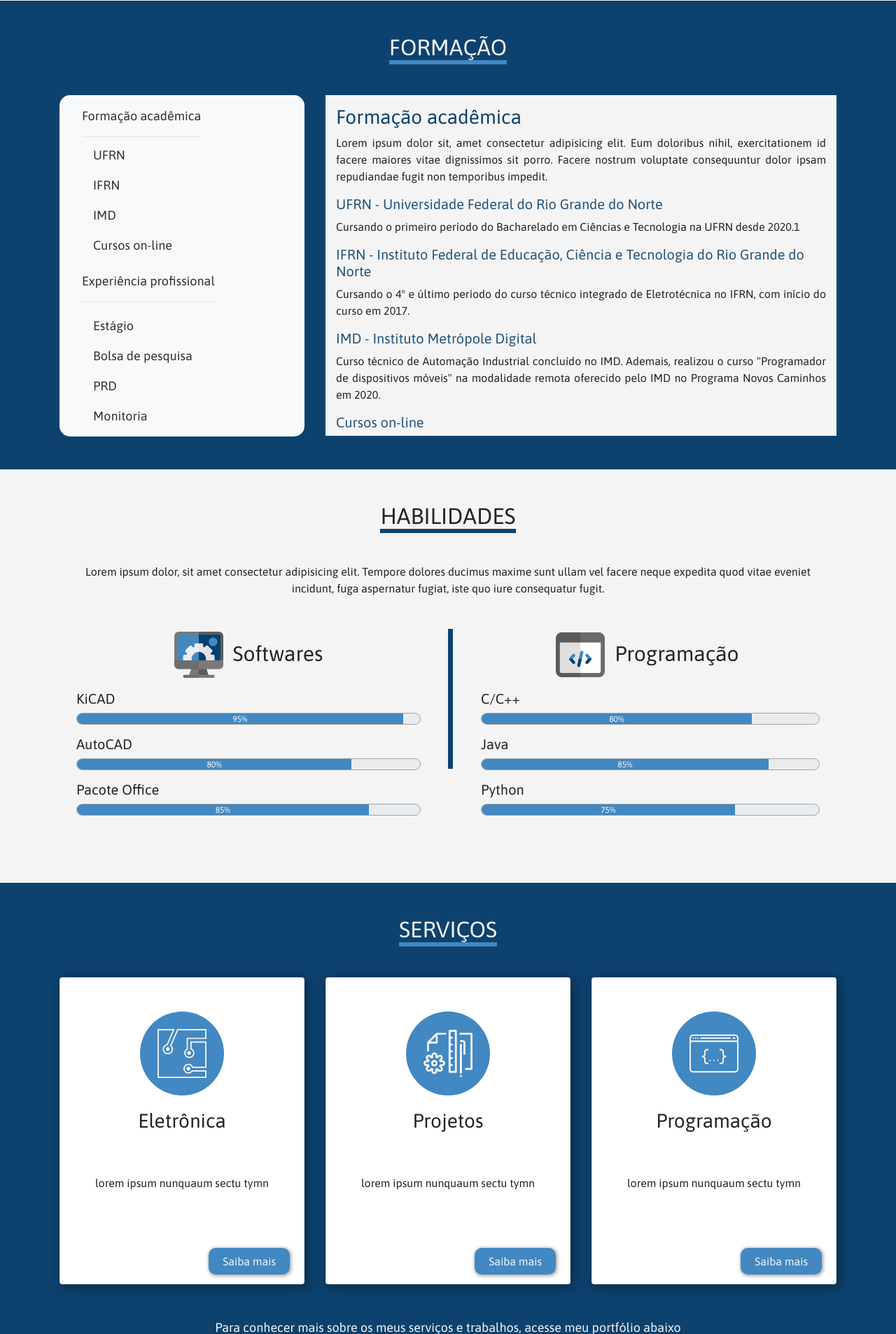
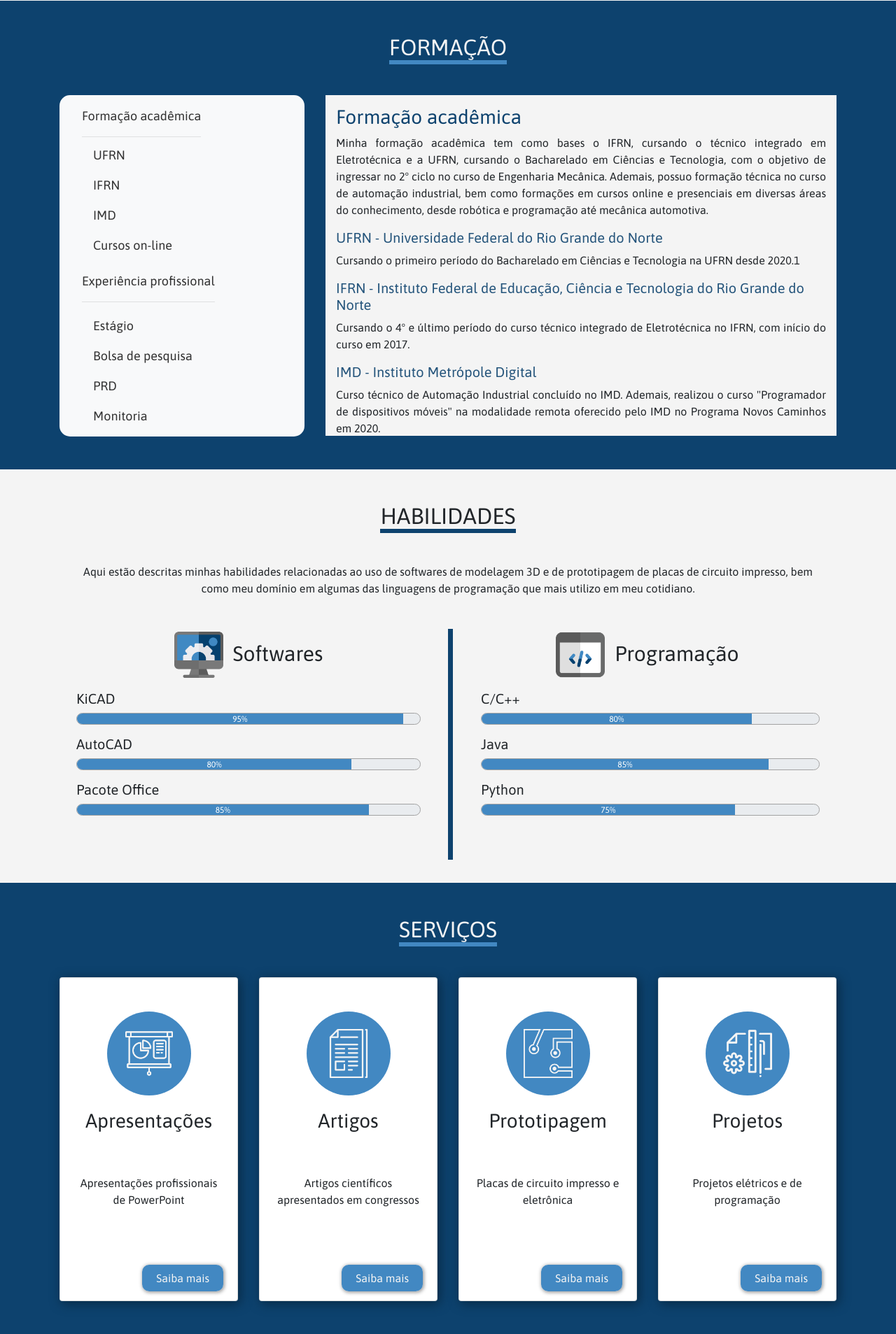
Before and after one commit to alanldm/Portfolio_Alan_Lima, a Django app: page / in a window 1280 px wide. Shown: the part 2215-4122 px from the top of the page at 70% size. Run offline with Django 3.2, Linux system fonts and the light colour scheme; some libraries are stand-ins or nearby versions.

Commit message:
#3: index quase pronto

```diff
--- a/core/static/css/style1.css
+++ b/core/static/css/style1.css
@@ -79,7 +79,7 @@
 
 .habilidades .line-text-blue div {
     position: absolute;
-    height: 200px;
+    height: 330px;
     width: 7px;
     left: 50%;
     margin-top: 180px;
@@ -187,6 +187,21 @@
     padding-left: 3px;
     display: inline-block;
     vertical-align: top;
+}
+
+.modal-footer a {
+    background-color: #4288C2;
+    color: #F4F4F4;
+    text-decoration: none;
+    padding: 7px 12px;
+    border-radius: 10px;
+    box-shadow: 1px 1px 5px 1px #a2a2a2;
+    transition: 0.4s;
+}
+
+.modal-footer a:hover {
+    background-color: #0D426E;
+    transition: 0.4s;
 }
 
 section .bg-port {
--- a/core/templates/core/index.html
+++ b/core/templates/core/index.html
@@ -177,7 +177,8 @@
                 <div class="col-sm-6 col-md-8">
                     <div data-spy="scroll" data-target="#navbarVertical" data-offset="0" class="scrollspySite mb-5">
                         <h3 id="item1">Formação acadêmica</h3>
-                        <p>Lorem ipsum dolor sit, amet consectetur adipisicing elit. Eum doloribus nihil, exercitationem id facere maiores vitae dignissimos sit porro. Facere nostrum voluptate consequuntur dolor ipsam repudiandae fugit non temporibus impedit.</p>
+                        <p>Minha formação acadêmica tem como bases o IFRN, cursando o técnico integrado em Eletrotécnica e a UFRN, cursando o Bacharelado em Ciências e Tecnologia, com o objetivo de ingressar no 2° ciclo no curso de Engenharia Mecânica. Ademais,
+                            possuo formação técnica no curso de automação industrial, bem como formações em cursos online e presenciais em diversas áreas do conhecimento, desde robótica e programação até mecânica automotiva. </p>
                         <h5 id="item1-1">UFRN - Universidade Federal do Rio Grande do Norte</h5>
                         <p>Cursando o primeiro período do Bacharelado em Ciências e Tecnologia na UFRN desde 2020.1</p>
                         <h5 id="item1-2">IFRN - Instituto Federal de Educação, Ciência e Tecnologia do Rio Grande do Norte</h5>
@@ -186,11 +187,13 @@
                         <p>Curso técnico de Automação Industrial concluído no IMD. Ademais, realizou o curso "Programador de dispositivos móveis" na modalidade remota oferecido pelo IMD no Programa Novos Caminhos em 2020.</p>
                         <h5 id="item1-4">Cursos on-line</h5>
                         <p>Possui formação variada em diversos cursos on-line oferecidos pela LEIAUT, Fundação Bradesco e SENAI. As formações complementares contemplam as áreas de Programação com Arduino, Inovação e Empreendedorismo, Princípios básico de
-                            mecânica automotiva e Excel</p>
+                            mecânica automotiva e Excel.</p>
                         <h3 id="item2">Experiência profissional</h3>
-                        <p>Lorem ipsum dolor sit, amet consectetur adipisicing elit. Eum doloribus nihil, exercitationem id facere maiores vitae dignissimos sit porro. Facere nostrum voluptate consequuntur dolor ipsam repudiandae fugit non temporibus impedit.</p>
+                        <p>No ramo profissional, tenho experiência como estagiário de Eletrotécnica na empresa RN proteção e sistemas eletrônicos, atuando na manutenção de centrais de alarme monitoradas, centrais de incêndio e de choque, bem como troca de
+                            câmeras e sensores. Ademais, atuo no projeto de extensão Potiguar Rocket Design, desenvolvendo a prototipagem de foguetes. Também possuo experiência como monitor e na apresentação de artigos acadêmicos.</p>
                         <h5 id="item2-1">Estágio RN-Proteção e Sistemas Eletrônicos</h5>
-                        <p>Lorem ipsum dolor sit, amet consectetur adipisicing elit. Eum doloribus nihil, exercitationem id facere maiores vitae dignissimos sit porro. Facere nostrum voluptate consequuntur dolor ipsam repudiandae fugit non temporibus impedit.</p>
+                        <p>Desde Agosto de 2020, atuo como estagiário de eletrotécnica na empresa RN Proteção e Sistemas Eletrônicos, auxiliando na manutenção de centrais de alarme monitoradas, centrais de incêndio e de choque, bem como na troca, programação
+                            e manutenção de câmeras, sensores e portões.</p>
                         <h5 id="item2-2">Bolsa de pesquisa</h5>
                         <p>Lorem ipsum dolor sit, amet consectetur adipisicing elit. Eum doloribus nihil, exercitationem id facere maiores vitae dignissimos sit porro. Facere nostrum voluptate consequuntur dolor ipsam repudiandae fugit non temporibus impedit.</p>
                         <h5 id="item2-3">PRD - Potiguar Rocket Design</h5>
@@ -212,7 +215,7 @@
                 <h2 class="display-5 d-inline h1-geral border-bottom">HABILIDADES</h2>
             </div>
             <div class="col-12 text-center my-5">
-                <p class="text-center">Lorem ipsum dolor, sit amet consectetur adipisicing elit. Tempore dolores ducimus maxime sunt ullam vel facere neque expedita quod vitae eveniet incidunt, fuga aspernatur fugiat, iste quo iure consequatur fugit.</p>
+                <p class="text-center">Aqui estão descritas minhas habilidades relacionadas ao uso de softwares de modelagem 3D e de prototipagem de placas de circuito impresso, bem como meu domínio em algumas das linguagens de programação que mais utilizo em meu cotidiano.</p>
             </div>
             <div class="row mb-5">
                 <div class="col-md-6">
@@ -268,45 +271,59 @@
                 <h2 class="display-5 d-inline h1-geral border-bottom-1" style="color: #f4f4f4;">SERVIÇOS</h2>
             </div>
             <div class="row justify-content-sm-center">
-                <div class="col-md-4">
+                <div class="col-xl-3 col-md-6">
                     <div class="card mb-5">
                         <div class="circle-card mx-auto mt-5" style="background-color: #4288C2;">
-                            <img src="{% static 'img/PCB.png' %}" alt="">
+                            <img src="{% static 'img/apresentacao.png' %}" alt="">
                         </div>
                         <div class="card-body">
-                            <h3 class="card-title text-center">Eletrônica</h3>
-                            <p class="card-text pt-5 text-center">lorem ipsum nunquaum sectu tymn</p>
+                            <h3 class="card-title text-center">Apresentações</h3>
+                            <p class="card-text pt-5 text-center">Apresentações profissionais de PowerPoint</p>
                         </div>
                         <div class="card-body mt-5 text-right">
                             <a href="#" class="card-link" data-toggle="modal" data-target="#siteModal1">Saiba mais</a>
                         </div>
                     </div>
                 </div>
-                <div class="col-md-4">
+                <div class="col-xl-3 col-md-6">
+                    <div class="card mb-5">
+                        <div class="circle-card mx-auto mt-5" style="background-color: #4288C2;">
+                            <img src="{% static 'img/artigo.png' %}" alt="">
+                        </div>
+                        <div class="card-body">
+                            <h3 class="card-title text-center">Artigos</h3>
+                            <p class="card-text pt-5 text-center">Artigos científicos apresentados em congressos</p>
+                        </div>
+                        <div class="card-body mt-5 text-right">
+                            <a href="#" class="card-link" data-toggle="modal" data-target="#siteModal2">Saiba mais</a>
+                        </div>
+                    </div>
+                </div>
+                <div class="col-xl-3 col-md-6">
+                    <div class="card mb-5">
+                        <div class="circle-card mx-auto mt-5" style="background-color: #4288C2;">
+                            <img src="{% static 'img/PCB.png' %}" alt="">
+                        </div>
+                        <div class="card-body">
+                            <h3 class="card-title text-center">Prototipagem</h3>
+                            <p class="card-text pt-5 text-center">Placas de circuito impresso e eletrônica</p>
+                        </div>
+                        <div class="card-body mt-5 text-right">
+                            <a href="#" class="card-link" data-toggle="modal" data-target="#siteModal3">Saiba mais</a>
+                        </div>
+                    </div>
+                </div>
+                <div class="col-xl-3 col-md-6">
                     <div class="card mb-5">
                         <div class="circle-card mx-auto mt-5" style="background-color: #4288C2;">
                             <img src="{% static 'img/projeto.png' %}" alt="">
                         </div>
                         <div class="card-body">
                             <h3 class="card-title text-center">Projetos</h3>
-                            <p class="card-text pt-5 text-center">lorem ipsum nunquaum sectu tymn</p>
+                            <p class="card-text pt-5 text-center">Projetos elétricos e de programação</p>
                         </div>
                         <div class="card-body mt-5 text-right">
-                            <a href="#" class="card-link" data-toggle="modal" data-target="#siteModal2">Saiba mais</a>
-                        </div>
-                    </div>
-                </div>
-                <div class="col-md-4">
-                    <div class="card mb-5">
-                        <div class="circle-card mx-auto mt-5" style="background-color: #4288C2;">
-                            <img src="{% static 'img/programacao.png' %}" alt="">
-                        </div>
-                        <div class="card-body">
-                            <h3 class="card-title text-center">Programação</h3>
-                            <p class="card-text pt-5 text-center">lorem ipsum nunquaum sectu tymn</p>
-                        </div>
-                        <div class="card-body mt-5 text-right">
-                            <a href="#" class="card-link" data-toggle="modal" data-target="#siteModal3">Saiba mais</a>
+                            <a href="#" class="card-link" data-toggle="modal" data-target="#siteModal4">Saiba mais</a>
                         </div>
                     </div>
                 </div>
@@ -413,20 +430,19 @@
         <div class="modal-dialog modal-lg" role="document">
             <div class="modal-content">
                 <div class="modal-header">
-                    <h5 class="modal-title text-center">Eletrônica</h5>
+                    <h5 class="modal-title text-center">Apresentações</h5>
                     <button type="button" class="close" data-dismiss="modal">
                         <span>&times;</span>
                     </button>
                 </div>
                 <div class="modal-body">
-                    <p>Lorem ipsum dolor sit amet, consectetur adipiscing elit. Integer nec pharetra orci. In in malesuada lacus, eleifend bibendum ligula. Fusce lectus erat, dignissim ac diam ac, sagittis aliquet tellus. Nulla facilisi. Aliquam placerat
-                        mauris id urna faucibus varius. Vestibulum ac ex vel nunc viverra tempus. In hac habitasse platea dictumst. Etiam dictum metus et enim elementum ultrices et a arcu. Nullam vulputate neque ut metus eleifend, eu accumsan lorem gravida.
-                        Lorem ipsum dolor sit amet, consectetur adipiscing elit. Aliquam lobortis ex ac diam imperdiet tincidunt. Ut gravida lorem ac quam sagittis accumsan. Etiam non laoreet orci, a gravida purus. Suspendisse maximus lorem nec erat aliquet
-                        condimentum.
+                    <p>Nesta seção serão mostradas algumas das minhas apresentações em PowerPoint realizadas até o presente momento. Essas apresentações foram utilizadas, principalmente, para a amostra de trabalhos puramente acadêmicos, para o uso em competições
+                        e para a demonstração de projetos pessoais.
+
                     </p>
                 </div>
                 <div class="modal-footer">
-                    <button type="button" class="btn btn-primary" data-dismiss="modal" style="color: #f4f4f4;">Vestibulum</button>
+                    <a href="{% url 'portfolio_posts:index' %}">Acessar portfólio</a>
                 </div>
             </div>
         </div>
@@ -437,44 +453,63 @@
         <div class="modal-dialog modal-lg" role="document">
             <div class="modal-content">
                 <div class="modal-header">
+                    <h5 class="modal-title text-center">Artigos</h5>
+                    <button type="button" class="close" data-dismiss="modal">
+                        <span>&times;</span>
+                    </button>
+                </div>
+                <div class="modal-body">
+                    <p>Nesta seção serão apresentados os meus artigos desenvolvidos durante a minha vida acadêmica, seja como projeto de pesquisa ou extensão, seja por trabalho autônomo. Vale salientar ainda que a principal ferramenta utilizada para a produção
+                        desses artigos foi o Pacote Office, mais especificamente as ferramentas Excel e Word.
+                    </p>
+                </div>
+                <div class="modal-footer">
+                    <a href="{% url 'portfolio_posts:index' %}">Acessar portfólio</a>
+                </div>
+            </div>
+        </div>
+    </div>
+
+    <!--Modal 3-->
+    <div class="modal fade" id="siteModal3" tabindex="-1" role="dialog">
+        <div class="modal-dialog modal-lg" role="document">
+            <div class="modal-content">
+                <div class="modal-header">
+                    <h5 class="modal-title text-center">Prototipagem</h5>
+                    <button type="button" class="close" data-dismiss="modal">
+                        <span>&times;</span>
+                    </button>
+                </div>
+                <div class="modal-body">
+                    <p>Nesta seção serão apresentados os meus projetos de prototipagem, realizados majoritariamente enquanto membro do Potiguar Rocket Design no setor de Eletrônica e Controle. Para a realização dessas prototipagens foram-se necessárias diversas
+                        semanas de trabalho, passando por diversas etapas, as quais serviam para o dimensionamento de cada parte do circuito, como a alimentação, o armazenamento, o processamento e o sensoriamento. Além disso, foram utilizados softwares
+                        como KiCAD e SolidWorks para as construções 3D, bem como a programação em C e em LaTeX para o tratamento dos dados processados e para a escrita dos relatórios, respectivamente.
+                    </p>
+                </div>
+                <div class="modal-footer">
+                    <a href="{% url 'portfolio_posts:index' %}">Acessar portfólio</a>
+                </div>
+            </div>
+        </div>
+    </div>
+
+    <!--Modal 4-->
+    <div class="modal fade" id="siteModal4" tabindex="-1" role="dialog">
+        <div class="modal-dialog modal-lg" role="document">
+            <div class="modal-content">
+                <div class="modal-header">
                     <h5 class="modal-title text-center">Projetos</h5>
                     <button type="button" class="close" data-dismiss="modal">
                         <span>&times;</span>
                     </button>
                 </div>
                 <div class="modal-body">
-                    <p>Lorem ipsum dolor sit amet, consectetur adipiscing elit. Integer nec pharetra orci. In in malesuada lacus, eleifend bibendum ligula. Fusce lectus erat, dignissim ac diam ac, sagittis aliquet tellus. Nulla facilisi. Aliquam placerat
-                        mauris id urna faucibus varius. Vestibulum ac ex vel nunc viverra tempus. In hac habitasse platea dictumst. Etiam dictum metus et enim elementum ultrices et a arcu. Nullam vulputate neque ut metus eleifend, eu accumsan lorem gravida.
-                        Lorem ipsum dolor sit amet, consectetur adipiscing elit. Aliquam lobortis ex ac diam imperdiet tincidunt. Ut gravida lorem ac quam sagittis accumsan. Etiam non laoreet orci, a gravida purus. Suspendisse maximus lorem nec erat aliquet
-                        condimentum.
+                    <p>Nesta seção serão apontados alguns de meus projetos feitos em diversas áreas, como modelagem 3D e projetos elétricos. Dessa forma, os principais softwares utilizados para a produção deles foram, essencialmente, AutoCAD, TinkerCAD e
+                        LTSpice. Além disso, serão apresentadas algumas das minhas experiências profissionais.
                     </p>
                 </div>
                 <div class="modal-footer">
-                    <button type="button" class="btn btn-primary" data-dismiss="modal" style="color: #f4f4f4;">Vestibulum</button>
-                </div>
-            </div>
-        </div>
-    </div>
-
-    <!--Modal 1-->
-    <div class="modal fade" id="siteModal3" tabindex="-1" role="dialog">
-        <div class="modal-dialog modal-lg" role="document">
-            <div class="modal-content">
-                <div class="modal-header">
-                    <h5 class="modal-title text-center">Programação</h5>
-                    <button type="button" class="close" data-dismiss="modal">
-                        <span>&times;</span>
-                    </button>
-                </div>
-                <div class="modal-body">
-                    <p>Lorem ipsum dolor sit amet, consectetur adipiscing elit. Integer nec pharetra orci. In in malesuada lacus, eleifend bibendum ligula. Fusce lectus erat, dignissim ac diam ac, sagittis aliquet tellus. Nulla facilisi. Aliquam placerat
-                        mauris id urna faucibus varius. Vestibulum ac ex vel nunc viverra tempus. In hac habitasse platea dictumst. Etiam dictum metus et enim elementum ultrices et a arcu. Nullam vulputate neque ut metus eleifend, eu accumsan lorem gravida.
-                        Lorem ipsum dolor sit amet, consectetur adipiscing elit. Aliquam lobortis ex ac diam imperdiet tincidunt. Ut gravida lorem ac quam sagittis accumsan. Etiam non laoreet orci, a gravida purus. Suspendisse maximus lorem nec erat aliquet
-                        condimentum.
-                    </p>
-                </div>
-                <div class="modal-footer">
-                    <button type="button" class="btn btn-primary" data-dismiss="modal" style="color: #f4f4f4;">Vestibulum</button>
+                    <a href="{% url 'portfolio_posts:index' %}">Acessar portfólio</a>
                 </div>
             </div>
         </div>
```
Also changed, not shown: core/static/img/apresentacao.png (added), core/static/img/artigo.png (added).
